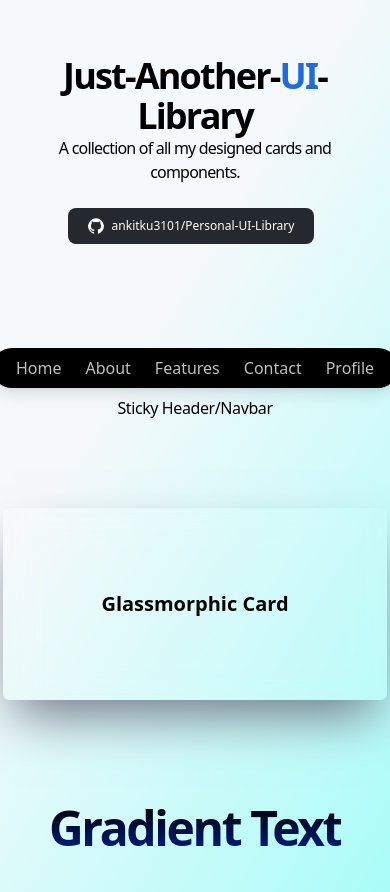
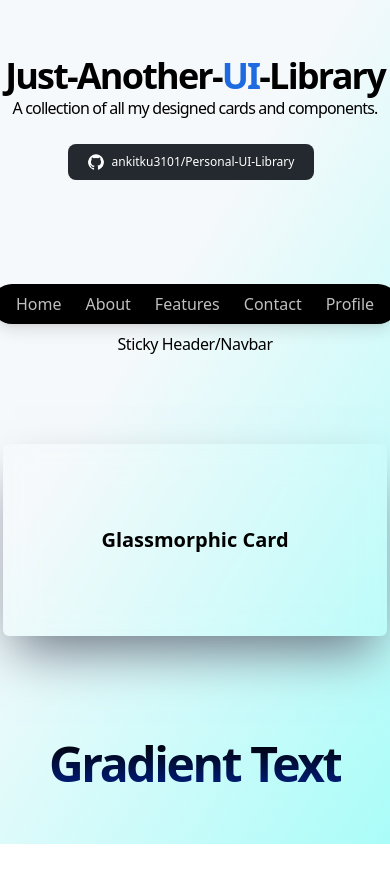
Before and after one commit to ankitku3101/Personal-UI-Library, a Next.js app: page / in a window 390 px wide. Shown: the top 892 px of the page. After the commit the page ends 844 px from the top, so only its background shows below. Built offline with nearby package versions, Linux system fonts and the light colour scheme.

Commit message:
fixed margin issues on small screens #6

```diff
--- a/app/page.tsx
+++ b/app/page.tsx
@@ -6,8 +6,8 @@ import StickyHeader from "@/components/StickyHeader";
 
 export default function Home() {
   return (
-    <div className="h-full min-w-full bg-custom-gradient">
-      <div className="text-center p-14">
+    <div className="min-h-screen bg-custom-gradient">
+      <div className="text-center py-14">
         <h1 className="text-4xl md:text-5xl font-bold tracking-tighter">
           Just-Another-<span className="text-[#1E6AE1]">UI</span>-Library
         </h1>
```
